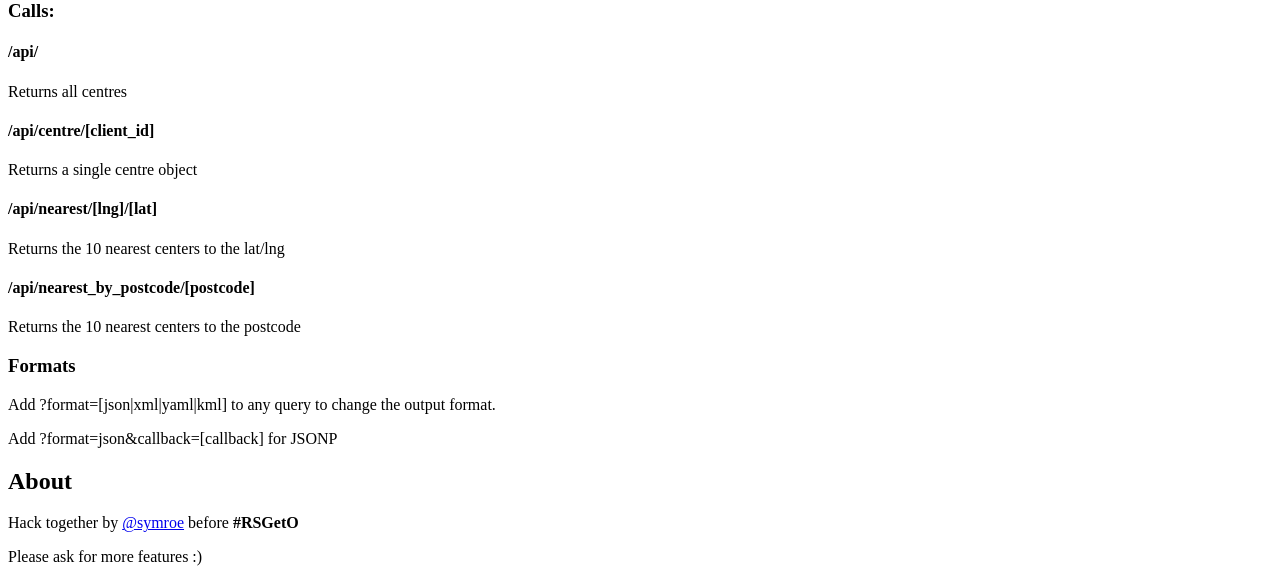
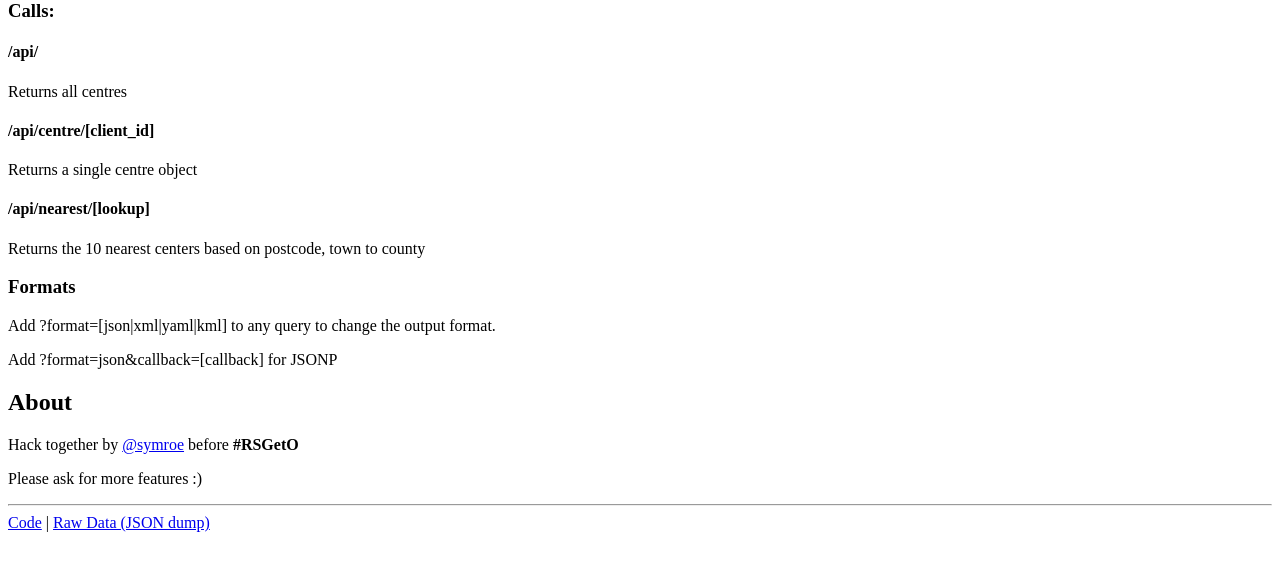
Before and after one commit to symroe/UK-Online-Centres-API, a Python web app: template web/templates/home.html in a window 1280 px wide. Shown: the part 220-796 px from the top of the page. After the commit the page ends 752 px from the top, so only its background shows below. Run offline with Jinja, Linux system fonts and the light colour scheme; the template is opened without the code that fills it, so the values that code supplies are empty.

Commit message:
documenting api change

```diff
--- a/web/templates/home.html
+++ b/web/templates/home.html
@@ -17,13 +17,9 @@
 
     <p>Returns a single centre object</p>
 
-    <h4 id="_api_lng_lat">/api/nearest/[lng]/[lat]</h4>
+    <h4 id="_api_lng_lat">/api/nearest/[lookup]</h4>
 
-    <p>Returns the 10 nearest centers to the lat/lng</p>
-
-    <h4 id="_api_lng_lat">/api/nearest_by_postcode/[postcode]</h4>
-
-    <p>Returns the 10 nearest centers to the postcode</p>
+    <p>Returns the 10 nearest centers based on postcode, town to county</p>
 
     <h3 id="formats">Formats</h3>
 
```
